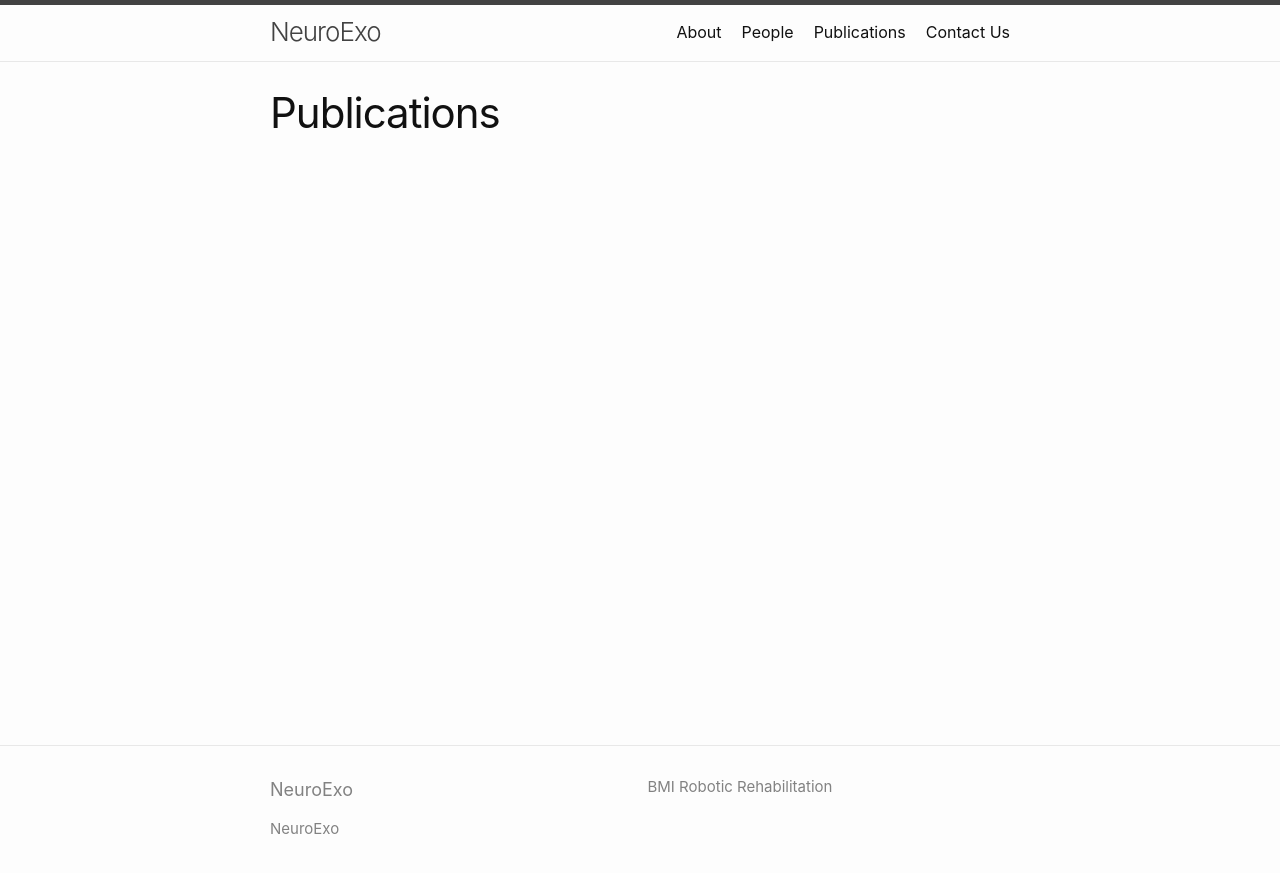
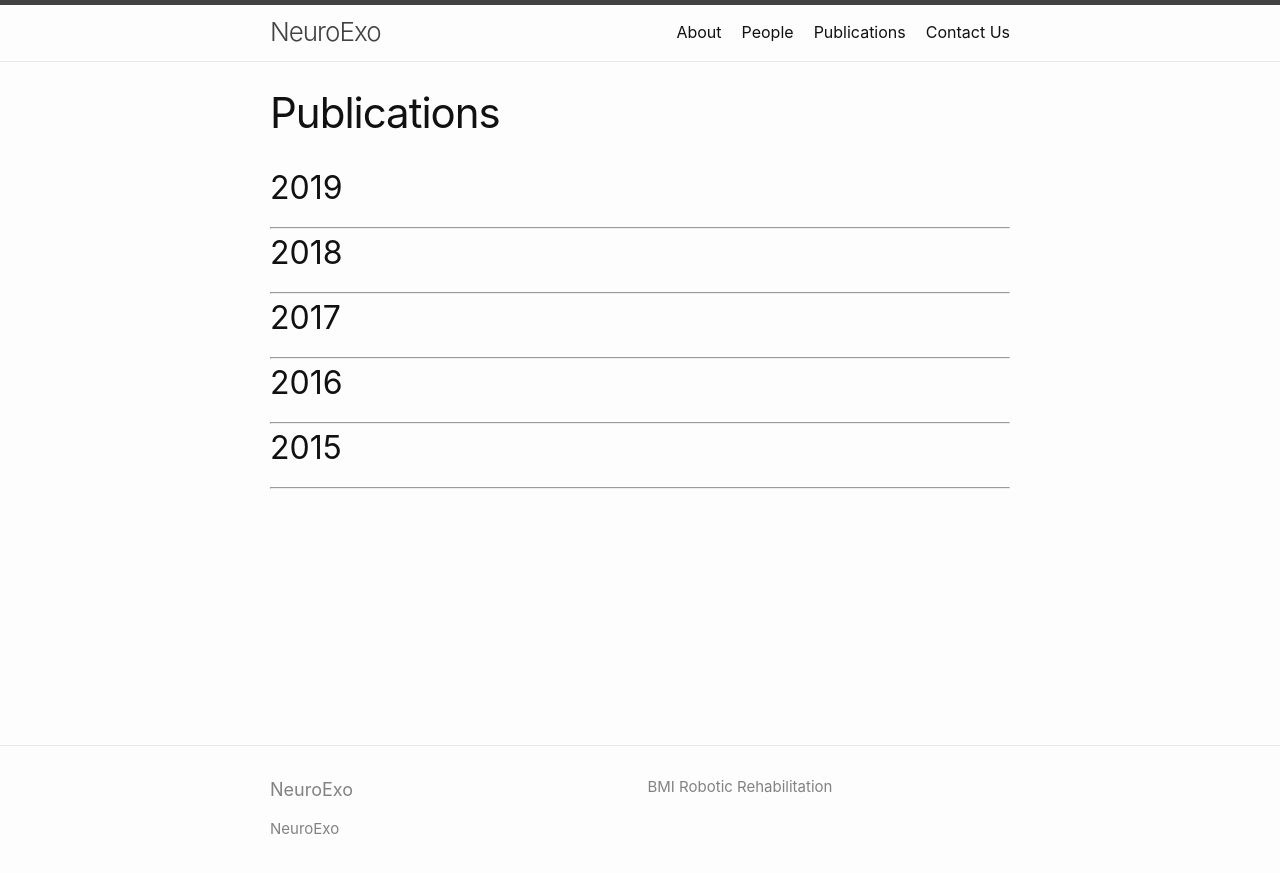
Before and after one commit to arcraik/neuroexo-website, a Jekyll site: the page built from publications.md, in a window 1280 px wide. Shown: the top 873 px of the page. Built offline with Jekyll 4.4.1, drawn with Linux system fonts in a browser that asks for light colours.

Commit message:
Update publications.md

```diff
--- a/publications.md
+++ b/publications.md
@@ -2,3 +2,17 @@
 layout: page
 title: Publications
 ---
+<h2>2019</h2>
+<hr>
+
+<h2>2018</h2>
+<hr>
+
+<h2>2017</h2>
+<hr>
+
+<h2>2016</h2>
+<hr>
+
+<h2>2015</h2>
+<hr>
```
